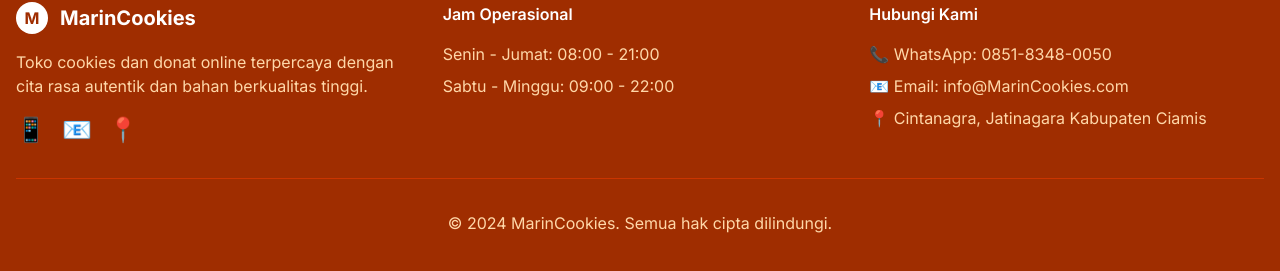
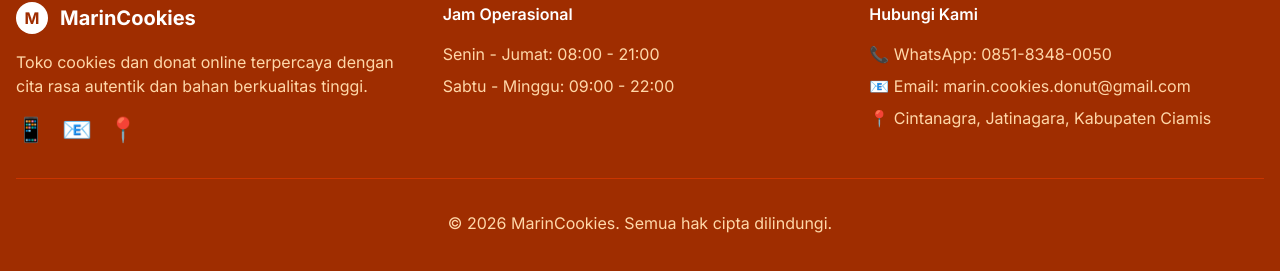
Before and after one commit to asep13009/MarinCookies, a Next.js app: page / in a window 1280 px wide. Shown: the part 1669-1940 px from the top of the page. Built offline with nearby package versions, Linux system fonts and the light colour scheme; no server answers; the database is empty.

Commit message:
email logo ganti

```diff
--- a/src/app/layout.tsx
+++ b/src/app/layout.tsx
@@ -94,14 +94,14 @@ export default function RootLayout({
                   <h4 className="font-semibold mb-4">Hubungi Kami</h4>
                   <div className="space-y-2 text-orange-200">
                     <p>📞 WhatsApp: 0851-8348-0050</p>
-                    <p>📧 Email: info@MarinCookies.com</p>
-                    <p>📍 Cintanagra, Jatinagara Kabupaten Ciamis</p>
+                    <p>📧 Email: marin.cookies.donut@gmail.com</p>
+                    <p>📍 Cintanagra, Jatinagara, Kabupaten Ciamis</p>
                   </div>
                 </div>
               </div>
 
               <div className="border-t border-orange-700 mt-8 pt-8 text-center text-orange-200">
-                <p>&copy; 2024 MarinCookies. Semua hak cipta dilindungi.</p>
+                <p>&copy; 2026 MarinCookies. Semua hak cipta dilindungi.</p>
               </div>
             </div>
           </footer>
--- a/src/lib/config.ts
+++ b/src/lib/config.ts
@@ -6,7 +6,7 @@ export const APP_CONFIG = {
   // Informasi toko
   STORE_NAME: 'MarinCookies',
   STORE_PHONE: '0851-8348-0050',
-  STORE_EMAIL: 'info@marincookies.com',
+  STORE_EMAIL: 'marin.cookies.donut@gmail.com',
   STORE_ADDRESS: 'Cintanagra, Jatinagara Kabupaten Ciamis',
 
   // Jam operasional
```
Also changed, not shown: public/marin-logo.png, 1 other file (tests, documents, lock files or other folders).
